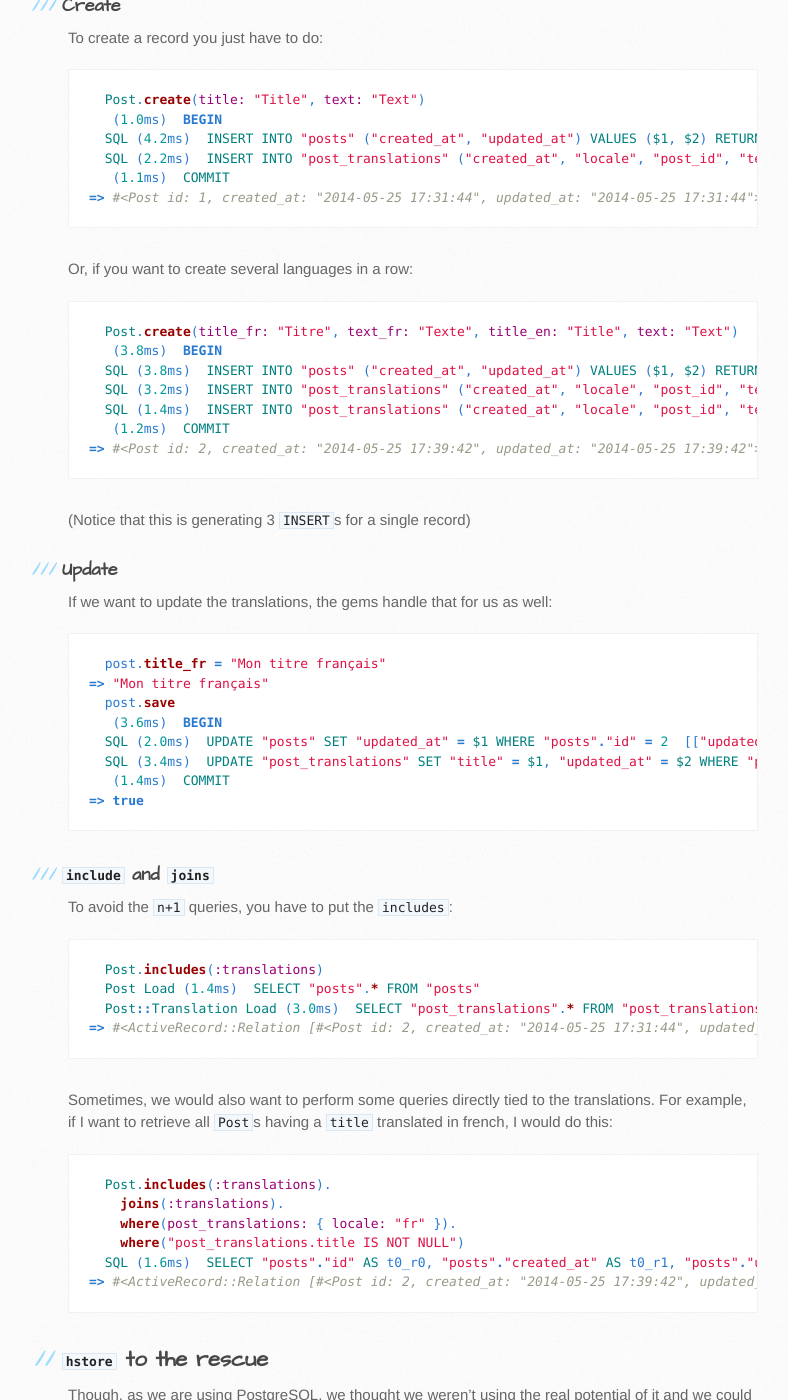
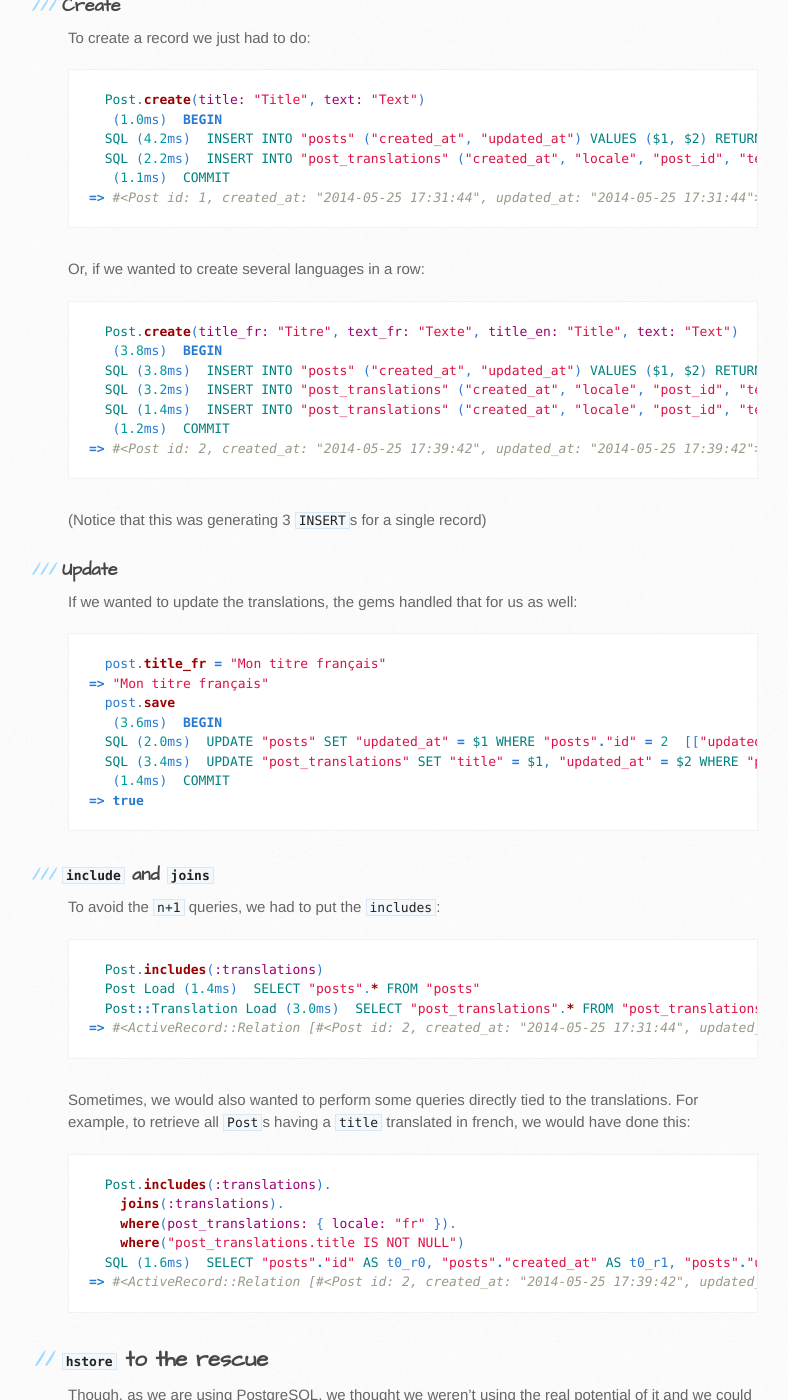
Before and after one commit to cfabianski/cfabianski.github.io, a Jekyll site: the page built from _posts/2014-05-24-how-we-migrated-from-globalize-to-hstore-translate.md, in a window 1280 px wide and 1400 px high, scrolled down 871 px. Shown: the whole window, without its empty margins (102-890 px from the left). Built offline with Jekyll 4.4.1, drawn with Linux system fonts in a browser that asks for light colours; some of the changed text lies outside the part shown.

Commit message:
Makes it explicit that Globalize is the past

```diff
--- a/_posts/2014-05-24-how-we-migrated-from-globalize-to-hstore-translate.md
+++ b/_posts/2014-05-24-how-we-migrated-from-globalize-to-hstore-translate.md
@@ -27,7 +27,7 @@ Here is how the model looks like:
 
 ### Create
 
-To create a record you just have to do:
+To create a record we just had to do:
 
 {% highlight ruby %}
   Post.create(title: "Title", text: "Text")
@@ -38,7 +38,7 @@ To create a record you just have to do:
 => #<Post id: 1, created_at: "2014-05-25 17:31:44", updated_at: "2014-05-25 17:31:44">
 {% endhighlight %}
 
-Or, if you want to create several languages in a row:
+Or, if we wanted to create several languages in a row:
 
 {% highlight ruby %}
   Post.create(title_fr: "Titre", text_fr: "Texte", title_en: "Title", text: "Text")
@@ -50,11 +50,11 @@ Or, if you want to create several languages in a row:
 => #<Post id: 2, created_at: "2014-05-25 17:39:42", updated_at: "2014-05-25 17:39:42">
 {% endhighlight %}
 
-(Notice that this is generating 3 `INSERT`s for a single record)
+(Notice that this was generating 3 `INSERT`s for a single record)
 
 ### Update
 
-If we want to update the translations, the gems handle that for us as well:
+If we wanted to update the translations, the gems handled that for us as well:
 
 {% highlight ruby %}
   post.title_fr = "Mon titre français"
@@ -69,7 +69,7 @@ If we want to update the translations, the gems handle that for us as well:
 
 ### `include` and `joins`
 
-To avoid the `n+1` queries, you have to put the `includes`:
+To avoid the `n+1` queries, we had to put the `includes`:
 
 {% highlight ruby %}
   Post.includes(:translations)
@@ -78,8 +78,8 @@ To avoid the `n+1` queries, you have to put the `includes`:
 => #<ActiveRecord::Relation [#<Post id: 2, created_at: "2014-05-25 17:31:44", updated_at: "2014-05-25 17:31:44">, #<Post id: 3, created_at: "2014-05-25 17:39:42", updated_at: "2014-05-25 17:39:42">]>
 {% endhighlight %}
 
-Sometimes, we would also want to perform some queries directly tied to the translations.
-For example, if I want to retrieve all `Post`s having a `title` translated in french, I would do this:
+Sometimes, we would also wanted to perform some queries directly tied to the translations.
+For example, to retrieve all `Post`s having a `title` translated in french, we would have done this:
 
 {% highlight ruby %}
   Post.includes(:translations).
```
Also changed, not shown: other parts of _posts/2014-05-24-how-we-migrated-from-globalize-to-hstore-translate.md (+1 -1 lines).
